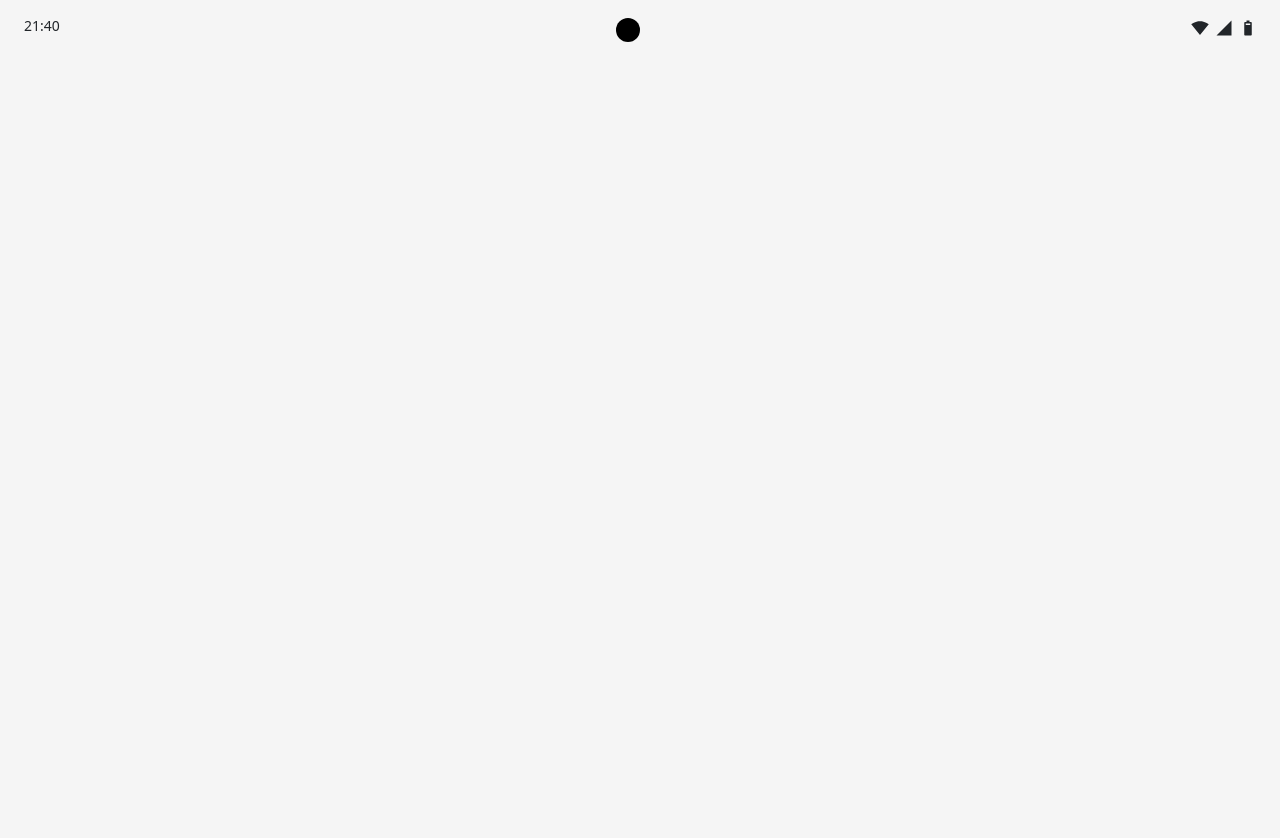
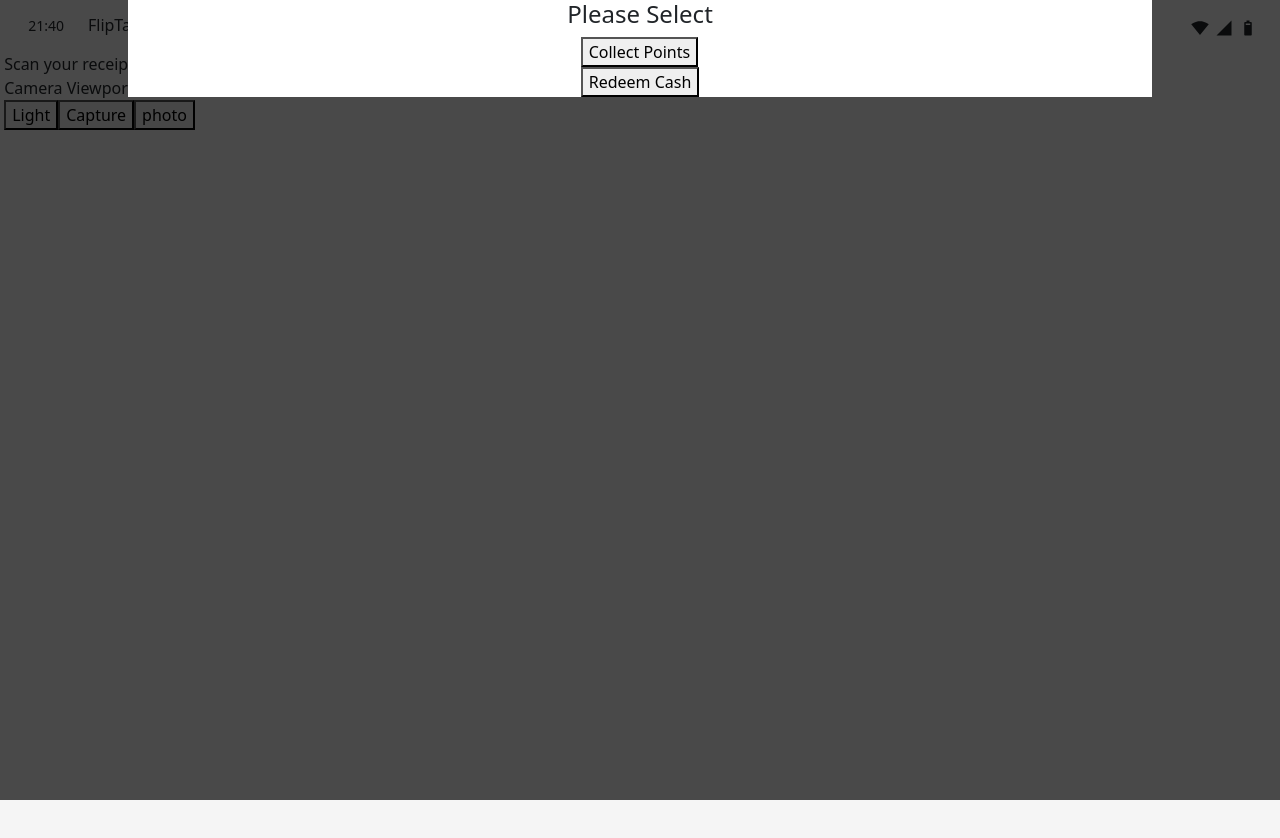
Before and after one commit to sei43-projectFlipTable/FlipTable, a React (Vite) app in the folder front-end/: page /scan in a window 1280 px wide. Shown: the top 838 px of the page. Built offline with nearby package versions, Linux system fonts and the light colour scheme.

Commit message:
layout of scan page

```diff
--- a/front-end/index.html
+++ b/front-end/index.html
@@ -4,10 +4,16 @@
     <meta charset="UTF-8" />
     <link rel="icon" href="/ga.ico" />
     <meta name="viewport" content="width=device-width, initial-scale=1.0" />
-    <link href="https://cdn.jsdelivr.net/npm/bootstrap@5.3.0-alpha1/dist/css/bootstrap.min.css" rel="stylesheet" integrity="sha384-GLhlTQ8iRABdZLl6O3oVMWSktQOp6b7In1Zl3/Jr59b6EGGoI1aFkw7cmDA6j6gD" crossorigin="anonymous">
+    <link
+      href="https://cdn.jsdelivr.net/npm/bootstrap@5.3.0-alpha1/dist/css/bootstrap.min.css"
+      rel="stylesheet"
+      integrity="sha384-GLhlTQ8iRABdZLl6O3oVMWSktQOp6b7In1Zl3/Jr59b6EGGoI1aFkw7cmDA6j6gD"
+      crossorigin="anonymous"
+    />
     <title>React App</title>
   </head>
   <body>
+    <div id="modal-root"></div>
     <div id="root"></div>
     <script type="module" src="/src/main.jsx"></script>
   </body>
--- /dev/null
+++ b/front-end/src/components/ScanBarModal.jsx
@@ -0,0 +1,41 @@
+import React from "react";
+import { Link } from "react-router-dom";
+import ReactDOM from "react-dom";
+import styles from "./ScanBarModal.module.css";
+
+const Overlay = (props) => {
+  return (
+    <div className={styles.backdrop}>
+      <div className={styles.modal}>
+        <h4>Please Select</h4>
+        <button className="scan-collect" onClick={() => props.setShowOverlay(false)}>
+          Collect Points
+        </button>
+        <br />
+        <Link to="/redeem">
+          <button className="scan-redeem">Redeem Cash</button>
+        </Link>
+      </div>
+    </div>
+  );
+};
+
+function ScanBarModal(props) {
+  return (
+    <>
+      {ReactDOM.createPortal(
+        <Overlay
+          //   id={props.id}
+          //   name={props.name}
+          //   age={props.age}
+          //   country={props.country}
+          //   getUserData={props.getUserData}
+          setShowOverlay={props.setShowOverlay}
+        />,
+        document.querySelector("#modal-root")
+      )}
+    </>
+  );
+}
+
+export default ScanBarModal;
--- /dev/null
+++ b/front-end/src/components/ScanBarModal.module.css
@@ -0,0 +1,23 @@
+.backdrop {
+  position: fixed;
+  top: 0;
+  left: 0;
+  width: 100%;
+  height: 100%;
+  z-index: 10;
+  background: rgba(0, 0, 0, 0.7);
+  align-items: center;
+  justify-content: center;
+}
+
+.modal {
+  position: fixed;
+  background: white;
+
+  left: 10%;
+  width: 80%;
+  z-index: 100;
+  overflow: hidden;
+  align-content: center;
+  justify-items: center;
+}
--- a/front-end/src/pages/RedeemPage.jsx
+++ b/front-end/src/pages/RedeemPage.jsx
@@ -5,6 +5,7 @@ function RedeemPage() {
   return (
     <>
       <PhoneTopBar />
+      Redeem Here
     </>
   );
 }
--- a/front-end/src/pages/ScanPage.jsx
+++ b/front-end/src/pages/ScanPage.jsx
@@ -1,10 +1,29 @@
-import React from "react";
+import React, { useState } from "react";
 import PhoneTopBar from "../components/PhoneTopBar";
+import ScanBarModal from "../components/ScanBarModal";
 
 function ScanPage() {
+  const [showOverlay, setShowOverlay] = useState(true);
+
   return (
     <>
+      {showOverlay && <ScanBarModal setShowOverlay={setShowOverlay} />}
+
       <PhoneTopBar />
+      <div>
+        FlipTable
+        <div>?</div>
+      </div>
+      <br />
+      <div>Scan your receipt purchase to collect points!</div>
+      <br />
+
+      <div className="camera-view">Camera Viewport</div>
+      <br />
+
+      <button className="light-button">Light</button>
+      <button className="capture-button">Capture</button>
+      <button className="upload-photo">photo</button>
     </>
   );
 }
```
